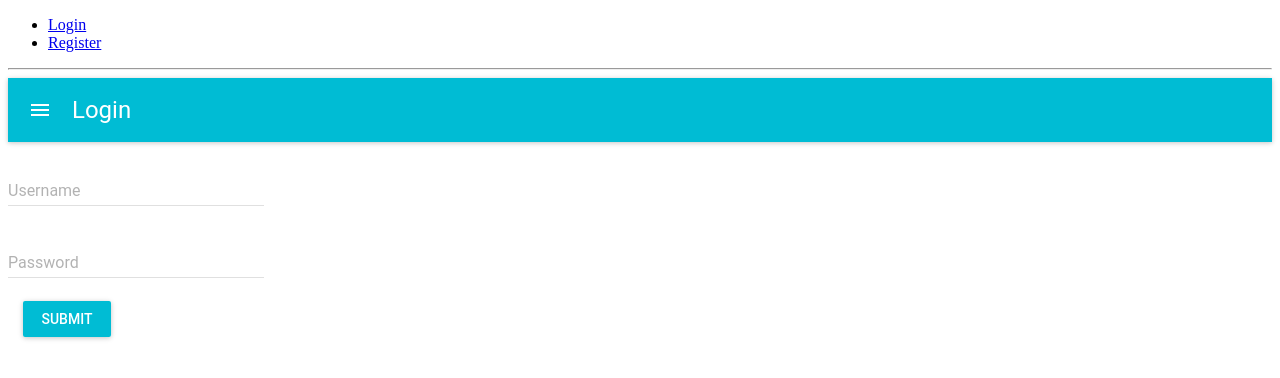
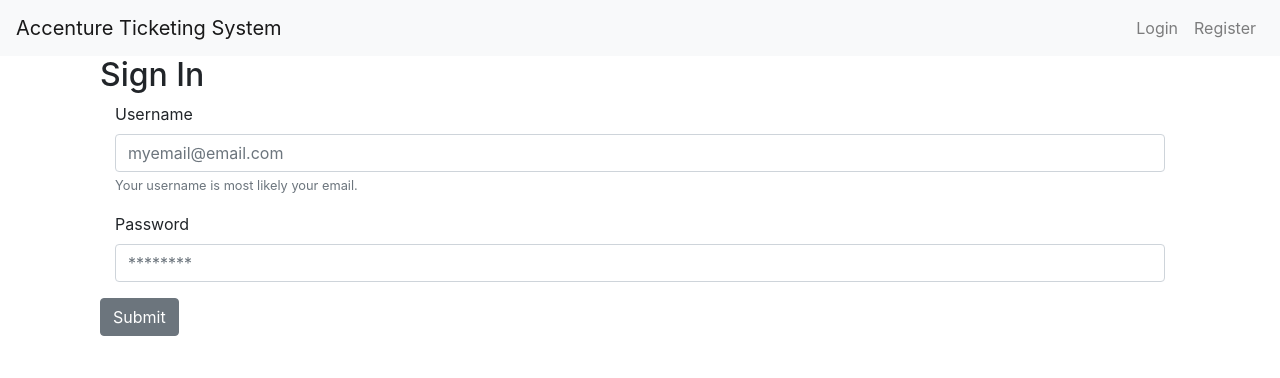
Before and after one commit to Phangster/TicketingSystem, a React (Create React App) app in the folder client/: page /login in a window 1280 px wide. Shown: the top 378 px of the page. Built offline with nearby package versions, Linux system fonts and the light colour scheme.

Commit message:
latest UI

```diff
--- a/client/src/App.js
+++ b/client/src/App.js
@@ -2,6 +2,7 @@
 import Register from "./components/Register";
 import Login from "./components/Login";
 import Home from "./components/Home";
+import NavBar from "./components/NavBar";
 // import route Components here
 import {
   BrowserRouter as Router,
@@ -15,12 +16,8 @@
     return (
       <Router>
         <div className="App">
+        <NavBar />
           <div className="container">
-            <ul>
-              <li><Link to="/login">Login</Link></li>
-              <li><Link to="/register">Register</Link></li>
-            </ul>
-            <hr/>
             <Switch>
               <Route path="/" exact={true} component={Home} />
               <Route path="/login" component={Login} />
--- a/client/src/components/Login.js
+++ b/client/src/components/Login.js
@@ -1,48 +1,97 @@
 import React, { Component } from 'react';
-import MuiThemeProvider from 'material-ui/styles/MuiThemeProvider';
-import AppBar from 'material-ui/AppBar';
-import RaisedButton from 'material-ui/RaisedButton';
-import TextField from 'material-ui/TextField';
+import {
+  Container, Col, Form,
+  FormGroup, Label, Input,
+  Button, FormText, FormFeedback,
+} from 'reactstrap';
 
 class Login extends Component {
-constructor(props){
-  super(props);
+  constructor(props) {
+    super(props);
+      this.state = {
+      'email': '',
+      'password': '',
+      validate: {
+        emailState: '',
+      },
+    }
+    this.handleChange = this.handleChange.bind(this);
+  }
 
-  this.state={
-    username:'',
-    password:''
+  validateEmail(e) {
+    const emailRex = /^(([^<>()[\]\\.,;:\s@"]+(\.[^<>()[\]\\.,;:\s@"]+)*)|(".+"))@((\[[0-9]{1,3}\.[0-9]{1,3}\.[0-9]{1,3}\.[0-9]{1,3}\])|(([a-zA-Z\-0-9]+\.)+[a-zA-Z]{2,}))$/;
+    const { validate } = this.state
+      if (emailRex.test(e.target.value)) {
+        validate.emailState = 'has-success'
+      } else {
+        validate.emailState = 'has-danger'
+      }
+      this.setState({ validate })
+    }
+
+  handleChange = async (event) => {
+    const { target } = event;
+    const value = target.type === 'checkbox' ? target.checked : target.value;
+    const { name } = target;
+    await this.setState({
+      [ name ]: value,
+    });
+  }
+
+  submitForm(e) {
+    e.preventDefault();
+    console.log(`Email: ${ this.state.email }`)
+  }
+
+  render() {
+    const { email, password } = this.state;
+    return (
+      <Container className="App">
+        <h2>Sign In</h2>
+        <Form className="form" onSubmit={ (e) => this.submitForm(e) }>
+          <Col>
+            <FormGroup>
+              <Label>Username</Label>
+              <Input
+                type="email"
+                name="email"
+                id="exampleEmail"
+                placeholder="myemail@email.com"
+                value={ email }
+                valid={ this.state.validate.emailState === 'has-success' }
+                invalid={ this.state.validate.emailState === 'has-danger' }
+                onChange={ (e) => {
+                            this.validateEmail(e)
+                            this.handleChange(e)
+                          } }
+              />
+              <FormFeedback valid>
+                That's a tasty looking email you've got there.
+              </FormFeedback>
+              <FormFeedback>
+                Uh oh! Looks like there is an issue with your email. Please input a correct email.
+              </FormFeedback>
+              <FormText>Your username is most likely your email.</FormText>
+            </FormGroup>
+          </Col>
+          <Col>
+            <FormGroup>
+              <Label for="examplePassword">Password</Label>
+              <Input
+                type="password"
+                name="password"
+                id="examplePassword"
+                placeholder="********"
+                value={ password }
+                onChange={ (e) => this.handleChange(e) }
+            />
+            </FormGroup>
+          </Col>
+          <Button>Submit</Button>
+      </Form>
+      </Container>
+    );
   }
 }
 
-render() {
-    return (
-      <div>
-        <MuiThemeProvider>
-          <div>
-          <AppBar
-             title="Login"
-           />
-           <TextField
-             hintText="Enter your Username"
-             floatingLabelText="Username"
-             onChange = {(event,newValue) => this.setState({username:newValue})}
-             />
-           <br/>
-             <TextField
-               type="password"
-               hintText="Enter your Password"
-               floatingLabelText="Password"
-               onChange = {(event,newValue) => this.setState({password:newValue})}
-               />
-             <br/>
-             <RaisedButton label="Submit" primary={true} style={style} onClick={(event) => this.handleClick(event)}/>
-         </div>
-         </MuiThemeProvider>
-      </div>
-    );
-  }
-}
-const style = {
- margin: 15,
-};
 export default Login;
--- a/client/src/components/NavBar.js
+++ b/client/src/components/NavBar.js
@@ -1,4 +1,4 @@
-import React, { Component } from 'react';
+import React from 'react';
 import {
   Collapse,
   Navbar,
@@ -7,41 +7,43 @@
   Nav,
   NavItem,
   NavLink,
-  Container
-} from 'reactstrap';
+  UncontrolledDropdown,
+  DropdownToggle,
+  DropdownMenu,
+  DropdownItem } from 'reactstrap';
 
-class NavBar extends Component {
-  state = {
+export default class Example extends React.Component {
+  constructor(props) {
+    super(props);
+
+    this.toggle = this.toggle.bind(this);
+    this.state = {
       isOpen: false
     };
-
-  toggle = () => {
+  }
+  toggle() {
     this.setState({
       isOpen: !this.state.isOpen
     });
-  };
-
+  }
   render() {
     return (
       <div>
-        <Navbar color="dark" dark expand="sm" className="mb-5">
-          <Container>
-            <NavbarBrand href="/">Ticketing system</NavbarBrand>
+        <Navbar color="light" light expand="md">
+          <NavbarBrand href="/">Accenture Ticketing System</NavbarBrand>
           <NavbarToggler onClick={this.toggle} />
           <Collapse isOpen={this.state.isOpen} navbar>
             <Nav className="ml-auto" navbar>
               <NavItem>
-                  <NavLink href="https://github.com/Phangster/TicketingSystem">
-                    Github TicketingSystem Repo
-                  </NavLink>
+                <NavLink href="/login">Login</NavLink>
+              </NavItem>
+              <NavItem>
+                <NavLink href="/register">Register</NavLink>
               </NavItem>
             </Nav>
           </Collapse>
-          </Container>
         </Navbar>
       </div>
     );
   }
 }
-
-export default NavBar;
--- a/client/src/components/Register.js
+++ b/client/src/components/Register.js
@@ -1,8 +1,5 @@
 import React, { Component } from 'react';
-import MuiThemeProvider from 'material-ui/styles/MuiThemeProvider';
-import AppBar from 'material-ui/AppBar';
-import RaisedButton from 'material-ui/RaisedButton';
-import TextField from 'material-ui/TextField';
+import { Container, Button, Form, FormGroup, Label, Input } from 'reactstrap';
 // import axios from 'axios';
 class Register extends Component {
   constructor(props){
@@ -16,46 +13,25 @@
   }
   render() {
     return (
-      <div>
-        <MuiThemeProvider>
-          <div>
-          <AppBar
-             title="Register"
-           />
-           <TextField
-             hintText="Enter your First Name"
-             floatingLabelText="First Name"
-             onChange = {(event,newValue) => this.setState({first_name:newValue})}
-             />
-           <br/>
-           <TextField
-             hintText="Enter your Last Name"
-             floatingLabelText="Last Name"
-             onChange = {(event,newValue) => this.setState({last_name:newValue})}
-             />
-           <br/>
-           <TextField
-             hintText="Enter your Email"
-             type="email"
-             floatingLabelText="Email"
-             onChange = {(event,newValue) => this.setState({email:newValue})}
-             />
-           <br/>
-           <TextField
-             type = "password"
-             hintText="Enter your Password"
-             floatingLabelText="Password"
-             onChange = {(event,newValue) => this.setState({password:newValue})}
-             />
-           <br/>
-           <RaisedButton label="Submit" primary={true} style={style} onClick={(event) => this.handleClick(event)}/>
-          </div>
-         </MuiThemeProvider>
-      </div>
-    );
-  }
+      <Container className="App">
+        <h2>Register</h2>
+      <Form>
+      <FormGroup>
+        <Label for="email">Email</Label>
+        <Input type="email" name="email" id="email" placeholder="Enter an email" />
+      </FormGroup>
+      <FormGroup>
+        <Label for="password">Password</Label>
+        <Input type="password" name="password" id="password" placeholder="Choose a password" />
+      </FormGroup>
+      <FormGroup>
+        <Label for="number">Number</Label>
+        <Input type="phoneNumber" name="phoneNumber" id="phoneNumber" placeholder="Enter phone number" />
+      </FormGroup>
+      <Button>Submit</Button>
+    </Form>
+    </Container>
+  );
 }
-const style = {
-  margin: 15,
-};
+}
 export default Register;
--- a/client/src/index.js
+++ b/client/src/index.js
@@ -2,6 +2,6 @@
 import ReactDOM from 'react-dom';
 import App from './App';
 import * as serviceWorker from './serviceWorker';
-
+import 'bootstrap/dist/css/bootstrap.min.css'
 ReactDOM.render(<App />, document.getElementById('root'));
 serviceWorker.unregister();
```
Lines whose indentation alone changed are shown as unchanged.
